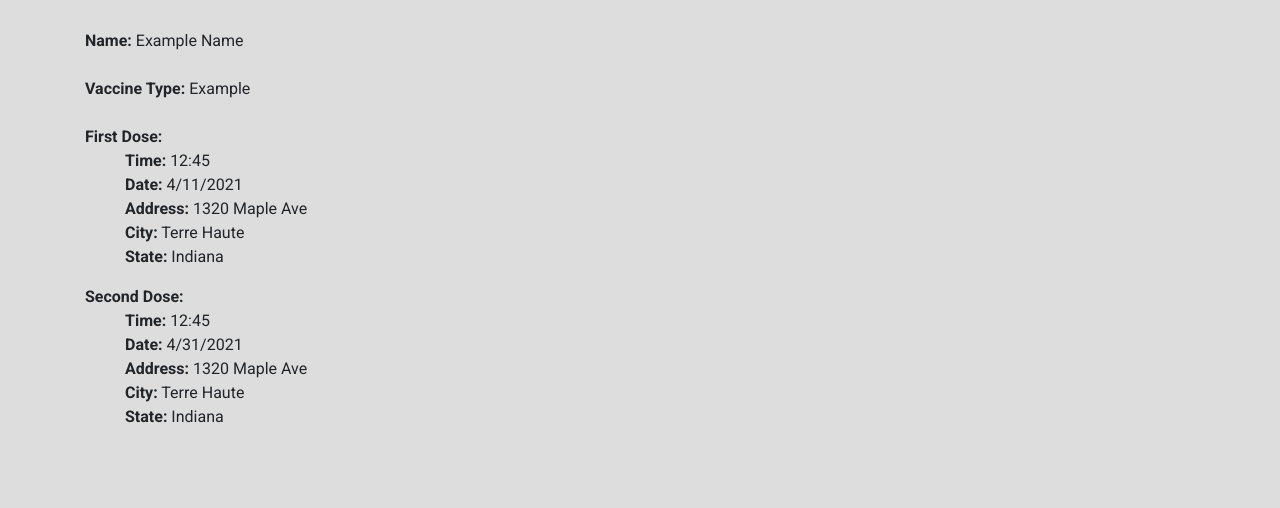
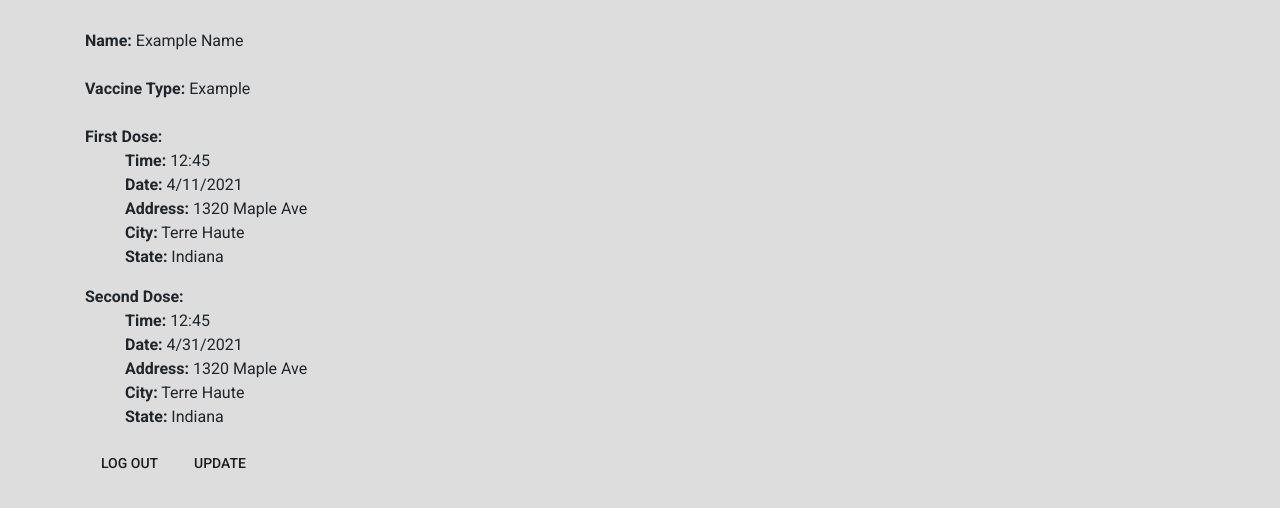
Before and after one commit to phillial/CSSE280-finalProject-phillial-ravellp, a plain HTML site: page FinalProject/public/information.html in a window 1280 px wide. Shown: the part 116-624 px from the top of the page. Drawn offline with Linux system fonts and the light colour scheme; some packages are replaced by stand-ins of ours.

Commit message:
added buttons to information page

```diff
--- a/FinalProject/public/information.html
+++ b/FinalProject/public/information.html
@@ -48,6 +48,13 @@
       <div>
     </div>
 
+    <button type="button" class="btn">
+      Log Out
+    </button>
+    <button type="button" class="btn">
+      Update
+    </button>
+
   </div>
   <script src="scripts/jquery.min.js"></script>
   <script src="scripts/popper.js"></script>
```
